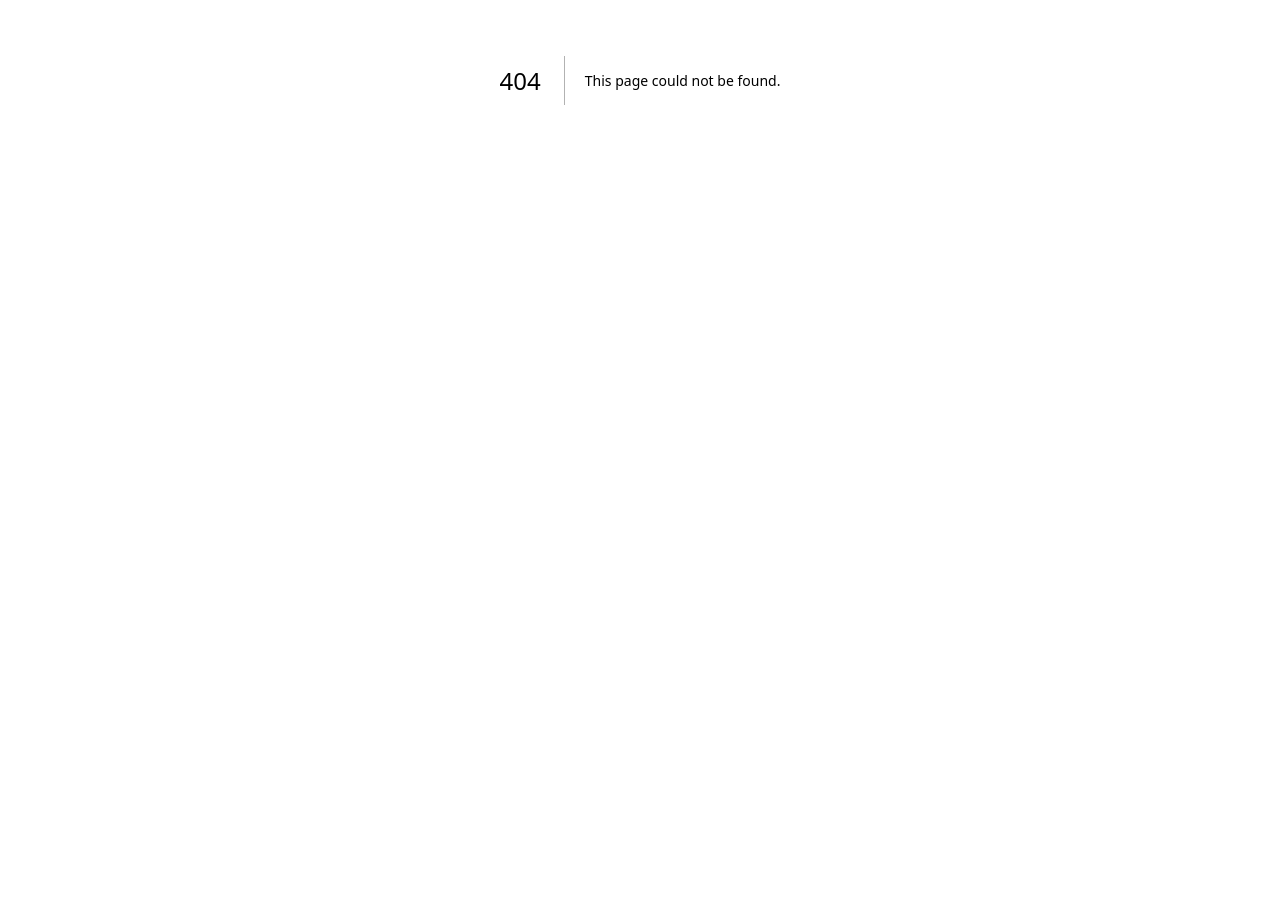
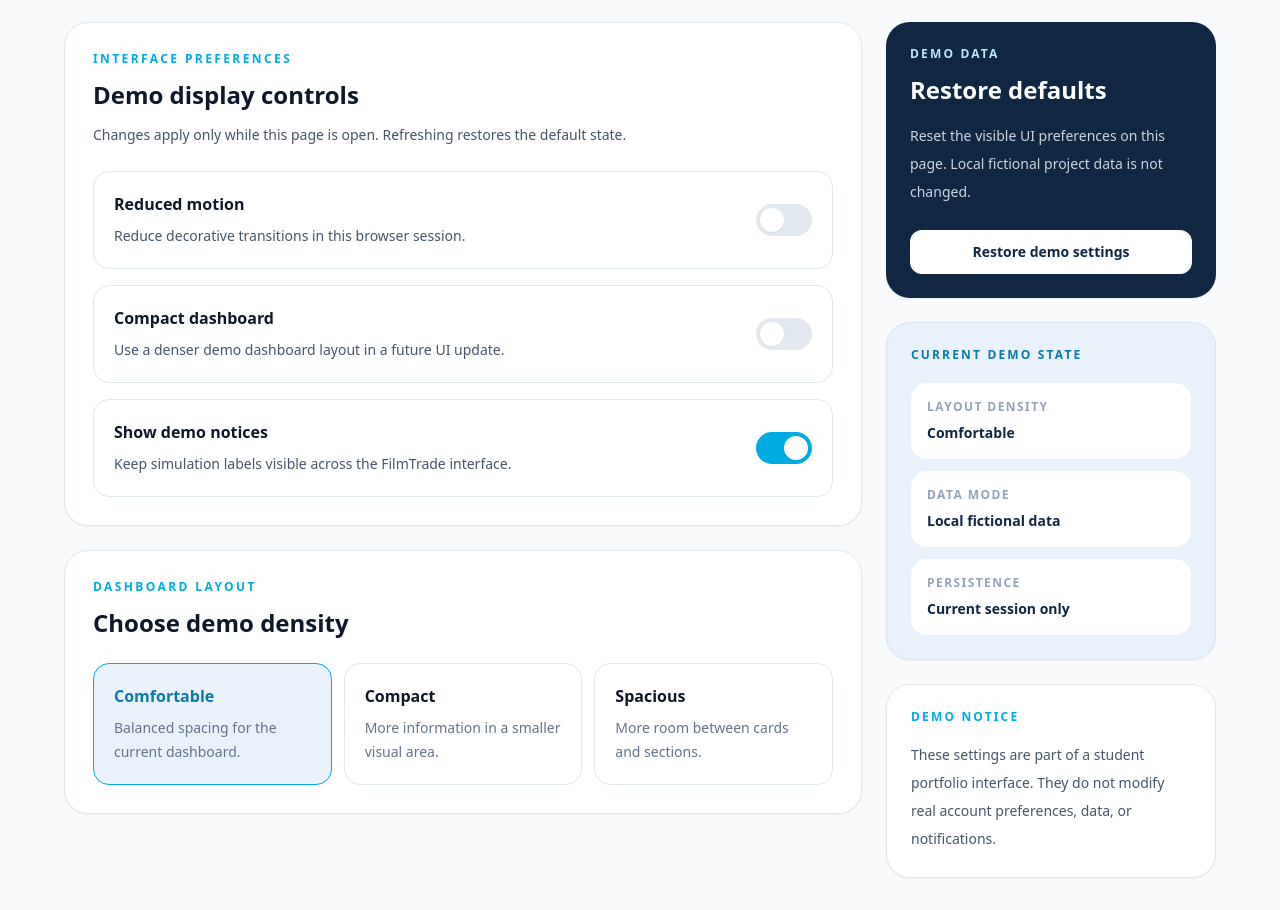
Before and after one commit to RakeshMalipeddi-06/filmtrade, a Next.js app: page /settings in a window 1280 px wide. Before the commit this address had no page. Shown: the part 320-1230 px from the top of the page. Before the commit the page ends 800 px from the top, so only its background shows below. Built offline with nearby package versions, Linux system fonts and the light colour scheme.

Commit message:
feat: add demo settings page

```diff
--- /dev/null
+++ b/src/app/settings/page.tsx
@@ -0,0 +1,221 @@
+"use client";
+
+import { useState } from "react";
+
+type ToggleSetting = {
+  title: string;
+  detail: string;
+  enabled: boolean;
+};
+
+const initialToggles: ToggleSetting[] = [
+  {
+    title: "Reduced motion",
+    detail: "Reduce decorative transitions in this browser session.",
+    enabled: false,
+  },
+  {
+    title: "Compact dashboard",
+    detail: "Use a denser demo dashboard layout in a future UI update.",
+    enabled: false,
+  },
+  {
+    title: "Show demo notices",
+    detail: "Keep simulation labels visible across the FilmTrade interface.",
+    enabled: true,
+  },
+];
+
+export default function SettingsPage() {
+  const [toggles, setToggles] = useState(initialToggles);
+  const [density, setDensity] = useState("Comfortable");
+  const [message, setMessage] = useState("");
+
+  function toggleSetting(index: number) {
+    setToggles((current) =>
+      current.map((item, itemIndex) =>
+        itemIndex === index ? { ...item, enabled: !item.enabled } : item,
+      ),
+    );
+    setMessage("Demo preference updated for this browser session.");
+  }
+
+  function resetDemoSettings() {
+    setToggles(initialToggles);
+    setDensity("Comfortable");
+    setMessage("Demo settings restored.");
+  }
+
+  return (
+    <main className="min-h-screen bg-[#f8fafc] px-5 py-8 text-[#0f172a] sm:px-8">
+      <div className="mx-auto max-w-6xl">
+        <a href="/dashboard" className="text-sm font-black text-[#00ABE4]">
+          ← Back to dashboard
+        </a>
+
+        <section className="mt-5 rounded-3xl border border-[#d6e6f5] bg-[#e9f1fa] p-7 shadow-sm sm:p-10">
+          <div className="flex flex-col justify-between gap-5 sm:flex-row sm:items-end">
+            <div>
+              <p className="text-xs font-black uppercase tracking-[0.2em] text-[#087ba8]">
+                Workspace settings
+              </p>
+              <h1 className="mt-4 text-4xl font-black tracking-tight sm:text-5xl">
+                Customize the demo workspace.
+              </h1>
+              <p className="mt-4 max-w-2xl leading-7 text-slate-600">
+                These controls demonstrate a settings interface. They do not change a real account or save data permanently.
+              </p>
+            </div>
+
+            <span className="w-fit rounded-full bg-white px-4 py-2 text-xs font-black text-[#087ba8] shadow-sm">
+              UI-only demo settings
+            </span>
+          </div>
+        </section>
+
+        <section className="mt-8 grid gap-6 lg:grid-cols-[minmax(0,1fr)_330px]">
+          <div className="space-y-6">
+            <article className="rounded-3xl border border-slate-200 bg-white p-6 shadow-sm sm:p-7">
+              <p className="text-xs font-black uppercase tracking-[0.2em] text-[#00ABE4]">
+                Interface preferences
+              </p>
+              <h2 className="mt-3 text-2xl font-black">Demo display controls</h2>
+              <p className="mt-3 text-sm leading-6 text-slate-600">
+                Changes apply only while this page is open. Refreshing restores the default state.
+              </p>
+
+              <div className="mt-6 space-y-4">
+                {toggles.map((setting, index) => (
+                  <div
+                    key={setting.title}
+                    className="flex items-center justify-between gap-5 rounded-2xl border border-slate-200 p-5"
+                  >
+                    <div>
+                      <h3 className="font-black">{setting.title}</h3>
+                      <p className="mt-2 max-w-xl text-sm leading-6 text-slate-600">
+                        {setting.detail}
+                      </p>
+                    </div>
+
+                    <button
+                      type="button"
+                      onClick={() => toggleSetting(index)}
+                      aria-pressed={setting.enabled}
+                      aria-label={`Toggle ${setting.title}`}
+                      className={`relative h-8 w-14 shrink-0 rounded-full transition ${
+                        setting.enabled ? "bg-[#00ABE4]" : "bg-slate-200"
+                      }`}
+                    >
+                      <span
+                        className={`absolute top-1 h-6 w-6 rounded-full bg-white shadow-sm transition ${
+                          setting.enabled ? "left-7" : "left-1"
+                        }`}
+                      />
+                    </button>
+                  </div>
+                ))}
+              </div>
+            </article>
+
+            <article className="rounded-3xl border border-slate-200 bg-white p-6 shadow-sm sm:p-7">
+              <p className="text-xs font-black uppercase tracking-[0.2em] text-[#00ABE4]">
+                Dashboard layout
+              </p>
+              <h2 className="mt-3 text-2xl font-black">Choose demo density</h2>
+
+              <div className="mt-6 grid gap-3 sm:grid-cols-3">
+                {["Comfortable", "Compact", "Spacious"].map((option) => (
+                  <button
+                    key={option}
+                    onClick={() => {
+                      setDensity(option);
+                      setMessage(`Demo density set to ${option}.`);
+                    }}
+                    className={`rounded-2xl border p-5 text-left transition ${
+                      density === option
+                        ? "border-[#00ABE4] bg-[#e9f1fa] text-[#087ba8]"
+                        : "border-slate-200 bg-white hover:border-[#00ABE4]"
+                    }`}
+                  >
+                    <p className="font-black">{option}</p>
+                    <p className="mt-2 text-sm leading-6 text-slate-500">
+                      {option === "Comfortable" && "Balanced spacing for the current dashboard."}
+                      {option === "Compact" && "More information in a smaller visual area."}
+                      {option === "Spacious" && "More room between cards and sections."}
+                    </p>
+                  </button>
+                ))}
+              </div>
+            </article>
+          </div>
+
+          <aside className="space-y-6">
+            <section className="rounded-3xl bg-[#0f2742] p-6 text-white shadow-sm">
+              <p className="text-xs font-black uppercase tracking-[0.18em] text-sky-200">
+                Demo data
+              </p>
+              <h2 className="mt-3 text-2xl font-black">Restore defaults</h2>
+              <p className="mt-4 text-sm leading-7 text-slate-300">
+                Reset the visible UI preferences on this page. Local fictional project data is not changed.
+              </p>
+              <button
+                onClick={resetDemoSettings}
+                className="mt-6 w-full rounded-xl bg-white px-4 py-3 text-sm font-black text-[#0f2742]"
+              >
+                Restore demo settings
+              </button>
+            </section>
+
+            <section className="rounded-3xl border border-[#d6e6f5] bg-[#e9f1fa] p-6 shadow-sm">
+              <p className="text-xs font-black uppercase tracking-[0.18em] text-[#087ba8]">
+                Current demo state
+              </p>
+
+              <div className="mt-5 space-y-3">
+                <div className="rounded-2xl bg-white p-4">
+                  <p className="text-xs font-black uppercase tracking-[0.12em] text-slate-400">
+                    Layout density
+                  </p>
+                  <p className="mt-2 text-sm font-black text-[#0f2742]">{density}</p>
+                </div>
+
+                <div className="rounded-2xl bg-white p-4">
+                  <p className="text-xs font-black uppercase tracking-[0.12em] text-slate-400">
+                    Data mode
+                  </p>
+                  <p className="mt-2 text-sm font-black text-[#0f2742]">
+                    Local fictional data
+                  </p>
+                </div>
+
+                <div className="rounded-2xl bg-white p-4">
+                  <p className="text-xs font-black uppercase tracking-[0.12em] text-slate-400">
+                    Persistence
+                  </p>
+                  <p className="mt-2 text-sm font-black text-[#0f2742]">
+                    Current session only
+                  </p>
+                </div>
+              </div>
+            </section>
+
+            <section className="rounded-3xl border border-slate-200 bg-white p-6 shadow-sm">
+              <p className="text-xs font-black uppercase tracking-[0.18em] text-[#00ABE4]">
+                Demo notice
+              </p>
+              <p className="mt-4 text-sm leading-7 text-slate-600">
+                These settings are part of a student portfolio interface. They do not modify real account preferences, data, or notifications.
+              </p>
+            </section>
+          </aside>
+        </section>
+
+        {message && (
+          <div className="fixed bottom-5 right-5 rounded-xl bg-[#0f2742] px-4 py-3 text-sm font-bold text-white shadow-xl">
+            {message}
+          </div>
+        )}
+      </div>
+    </main>
+  );
+}
--- a/src/components/dashboard/DashboardSidebar.tsx
+++ b/src/components/dashboard/DashboardSidebar.tsx
@@ -6,7 +6,7 @@ const navigation = [
   { label: "Watchlist", href: "/watchlist" },
   { label: "Activity", href: "/activity" },
   { label: "Profile", href: "/profile" },
-  { label: "Settings", href: "#" },
+  { label: "Settings", href: "/settings" },
 ];
 
 export default function DashboardSidebar() {
```
